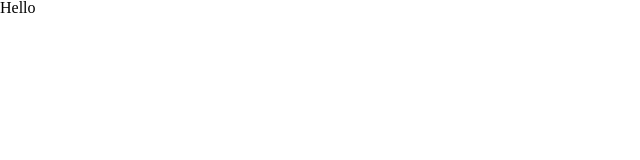
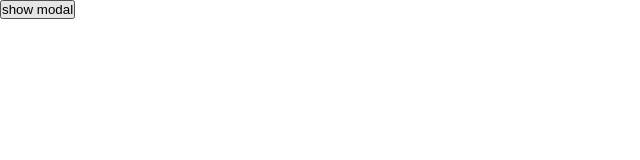
Before and after one commit to seolhyelin/Photodays, a React (Create React App) app: page / in a window 1280 px wide. Shown: the top 160 px of the page, without its empty margins (0-640 px from the left). Built offline with nearby package versions, Linux system fonts and the light colour scheme.

Commit message:
Add: modal test 세팅

```diff
--- a/src/App.tsx
+++ b/src/App.tsx
@@ -1,7 +1,22 @@
 import React from 'react';
+import Modal from './components/common/modal/Modal';
+import ModalTemplate from './components/common/modal/modalTemplate/ModalTemplate';
+import AddImgForm from './components/common/modal/modalContent/addImgForm/AddImgForm';
+import useModal from './hooks/useModal';
 
 const App: React.FC = () => {
-  return <div>Hello</div>;
+  const { isShowing, modalInfo, setModalVisible } = useModal();
+
+  return (
+    <>
+    <button onClick={setModalVisible}>show modal</button>
+    <Modal isShowing={isShowing} hide={setModalVisible}>
+      <ModalTemplate>
+      <AddImgForm />
+    </ModalTemplate>
+    </Modal>
+    </>
+  );
 };
 
 export default App;
--- a/src/components/common/modal/Modal.tsx
+++ b/src/components/common/modal/Modal.tsx
@@ -9,6 +9,7 @@ const Modal: React.FC<ModalPropsType> = ({isShowing, hide, children}) => {
         return ReactDOM.createPortal(
             <Fragment>
                 <S.BodyBlackoutStyle onClick={hide}/>
+                {children}
             </Fragment>,
             document.body
         )
--- a/src/components/common/modal/modalContent/addImgForm/AddImgForm.tsx
+++ b/src/components/common/modal/modalContent/addImgForm/AddImgForm.tsx
@@ -1,7 +1,7 @@
 import React from 'react';
 import * as S from './AddImgForm.style';
 
-const addImgForm: React.FC = () => {
+const AddImgForm: React.FC = () => {
     return (
         <S.Container>
             <S.ContentTitle>티켓 추가하기</S.ContentTitle>
@@ -15,4 +15,4 @@ const addImgForm: React.FC = () => {
     )
 }
 
-export default addImgForm;
+export default AddImgForm;
```
